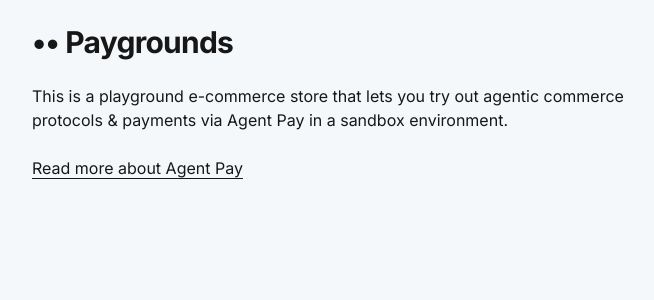
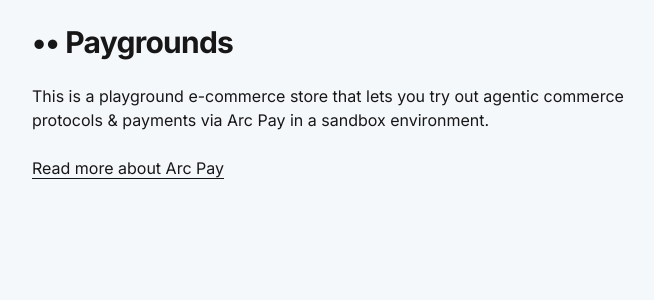
Before and after one commit to superfaceai/arcpay-merchant-demo, a Next.js app: page / in a window 1280 px wide. Shown: the top 300 px of the page, without its empty margins (236-890 px from the left). Built offline with nearby package versions, Linux system fonts and the light colour scheme.

Commit message:
feat: Move to Arc Pay

```diff
--- a/app/acp/mapping.ts
+++ b/app/acp/mapping.ts
@@ -251,11 +251,11 @@
         : undefined,
     };
   }
-  if (paymentData.provider === "agentpay") {
+  if (paymentData.provider === "arc_pay") {
     // Not in ACP specification
     return {
       type: "delegated_payment",
-      provider: "agentpay",
+      provider: "arc_pay",
       token: paymentData.token,
       billingAddress: paymentData.billing_address
         ? mapACPAddressToAddress(paymentData.billing_address)
--- a/app/acp/schema.ts
+++ b/app/acp/schema.ts
@@ -3,7 +3,7 @@
 // Enums
 export const PaymentProviderName = z.enum([
   "stripe",
-  "agentpay", // Not in ACP specification
+  "arc_pay", // Not in ACP specification
 ]);
 
 export const CheckoutStatus = z.enum([
--- a/app/layout.tsx
+++ b/app/layout.tsx
@@ -9,7 +9,7 @@
 
 export const metadata: Metadata = {
   title: "Paygrounds • Curated coffee beans for your taste buds",
-  description: "Paygrounds is a playground e-commerce store that lets you try out agentic payments via Agent Pay in a sandbox environment.",
+  description: "Paygrounds is a playground e-commerce store that lets you try out agentic payments via Arc Pay in a sandbox environment.",
 };
 
 export default function RootLayout({
--- a/app/page.tsx
+++ b/app/page.tsx
@@ -7,16 +7,17 @@
         </div>
         <p>
           This is a playground e-commerce store that lets you try out agentic
-          commerce protocols&nbsp;&&nbsp;payments via Agent Pay in a sandbox
+          commerce protocols&nbsp;&&nbsp;payments via Arc Pay in a sandbox
           environment.
         </p>
         <p>
           <a
-            href="#"
+            href="https://arcpay.ai"
             rel="noopener noreferrer"
+            target="_blank"
             className="underline underline-offset-4 hover:no-underline"
           >
-            Read more about Agent Pay
+            Read more about Arc Pay
           </a>
         </p>
 
--- a/app/store/actions/get-payment-provider.ts
+++ b/app/store/actions/get-payment-provider.ts
@@ -2,7 +2,7 @@
 
 export const getPaymentProvider = async (): Promise<PaymentProvider> => {
   return {
-    provider: "agentpay",
+    provider: "arc_pay",
     supportedMethods: ["wallet"],
   };
 };
--- a/app/store/objects/payment.ts
+++ b/app/store/objects/payment.ts
@@ -1,7 +1,7 @@
 import { Address } from "./address";
 
 export type PaymentMethod = "card" | "wallet";
-export type PaymentProviderName = "stripe" | "agentpay";
+export type PaymentProviderName = "stripe" | "arc_pay";
 
 type ProviderWithPaymentMethods<
   N extends PaymentProviderName,
@@ -13,7 +13,7 @@
 
 export type PaymentProvider =
   | ProviderWithPaymentMethods<"stripe", ["card"]>
-  | ProviderWithPaymentMethods<"agentpay", ["wallet"]>;
+  | ProviderWithPaymentMethods<"arc_pay", ["wallet"]>;
 
 type PaymentDelegated = {
   type: "delegated_payment";
```
Also changed, not shown: 2 other files (tests, documents, lock files or other folders).
